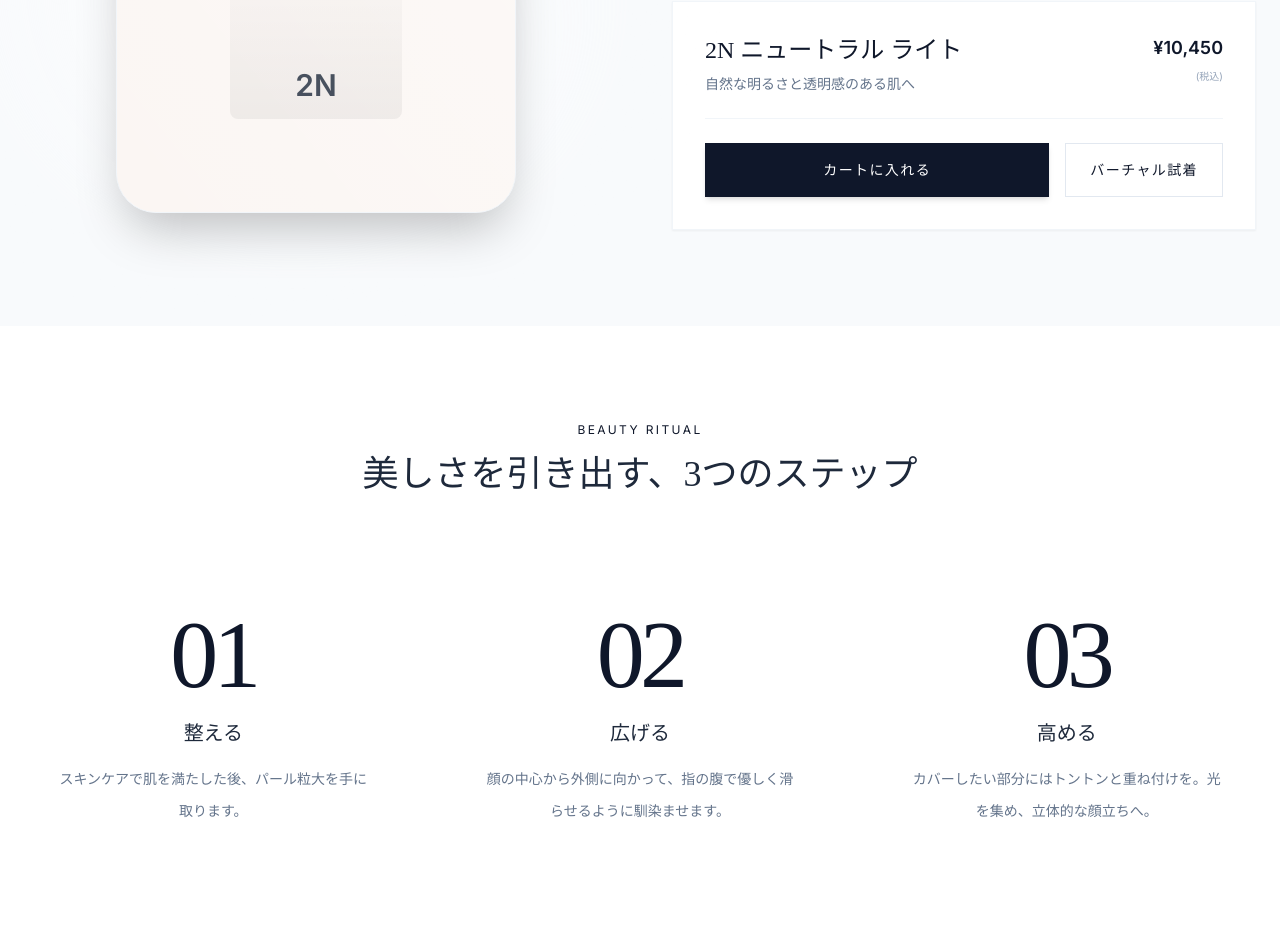
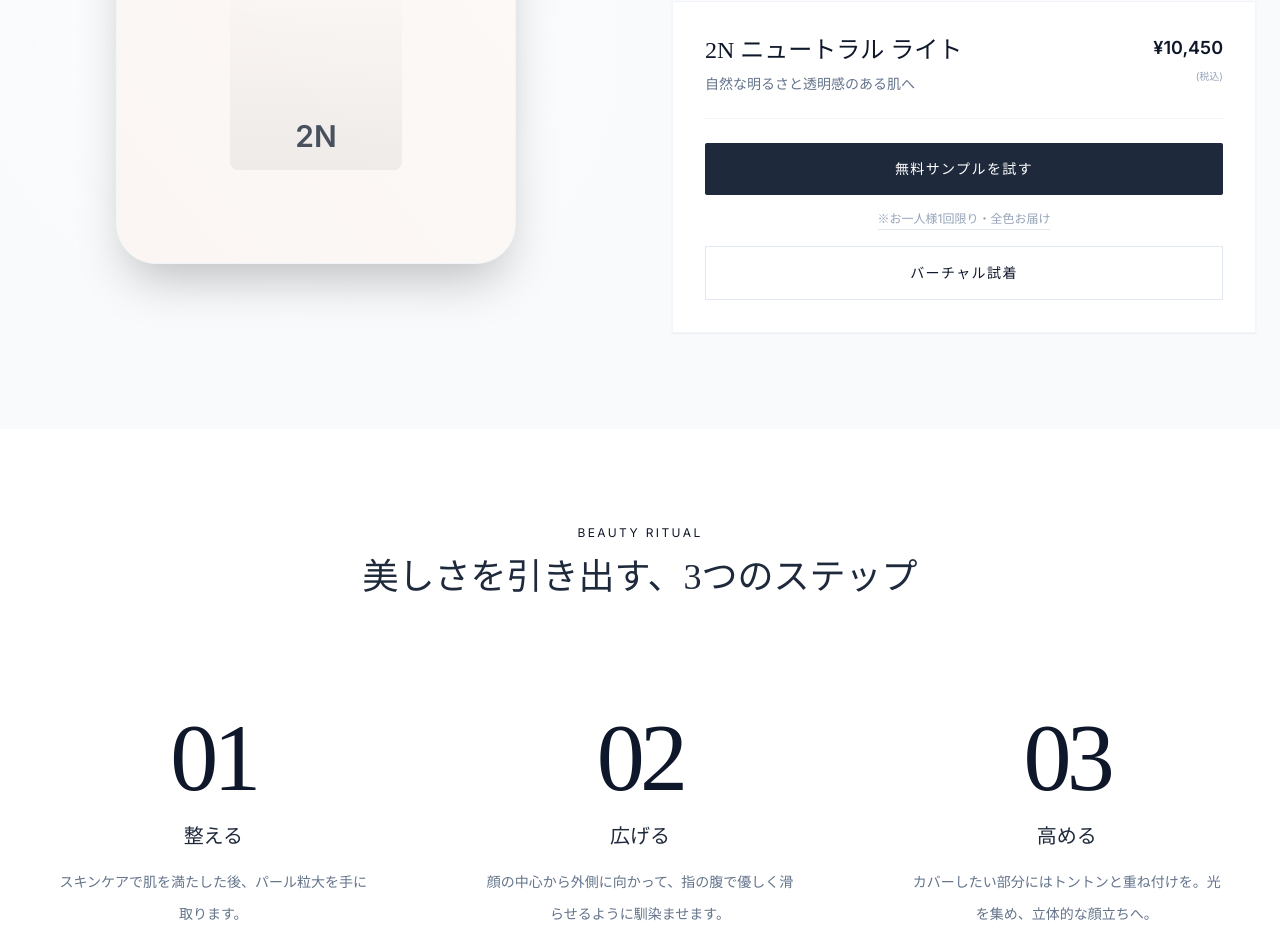
Before and after one commit to akira882/CosmeSite_Portfolio_Akira-Koshimizu, a React (Vite) app: page / in a window 1280 px wide. Shown: the part 4952-5892 px from the top of the page. Built offline with nearby package versions, Linux system fonts and the light colour scheme.

Commit message:
fix(ui): optimize CTA to 'Free Sample' to reduce friction for rational persona

```diff
--- a/components/ShadeSelector.tsx
+++ b/components/ShadeSelector.tsx
@@ -32,7 +32,7 @@ const ShadeSelector: React.FC = () => {
         <div className="w-full lg:w-1/2">
           <h2 className="font-display text-4xl md:text-5xl text-brand-900 mb-4">Find Your Perfect Match</h2>
           <p className="font-serif text-brand-600 mb-10 text-lg">
-            全8色。あなたの本来の肌色を活かす、<br/>運命の1色をお選びください。
+            全8色。あなたの本来の肌色を活かす、<br />運命の1色をお選びください。
           </p>
 
           <div className="mb-10">
@@ -75,10 +75,13 @@ const ShadeSelector: React.FC = () => {
               </div>
             </div>
             <div className="h-[1px] bg-brand-100 w-full my-6"></div>
-            <div className="flex gap-4 flex-col sm:flex-row">
-              <button className="flex-1 bg-brand-900 text-white py-4 font-sans uppercase tracking-widest text-sm hover:bg-brand-800 transition-colors shadow-md">
-                カートに入れる
+            <div className="flex flex-col gap-4">
+              <button className="w-full bg-brand-800 text-white py-4 rounded-sm hover:bg-brand-700 transition-colors duration-300 font-sans tracking-widest text-sm">
+                無料サンプルを試す
               </button>
+              <p className="text-center text-xs text-brand-400 font-sans">
+                <span className="inline-block border-b border-brand-200 pb-0.5">※お一人様1回限り・全色お届け</span>
+              </p>
               <button className="px-6 py-4 border border-brand-200 text-brand-900 font-sans uppercase tracking-widest text-sm hover:border-brand-900 transition-colors">
                 バーチャル試着
               </button>
```
Lines whose indentation alone changed are shown as unchanged.
